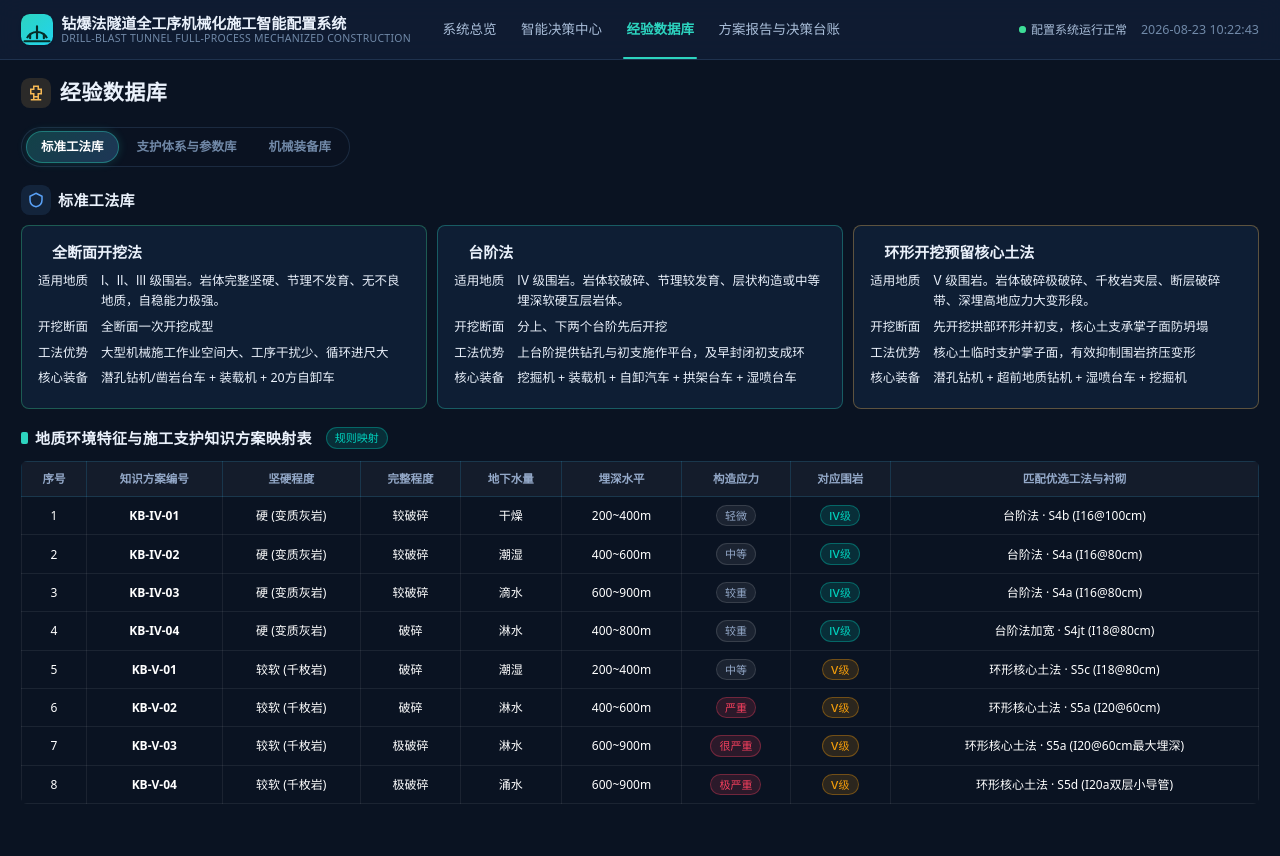
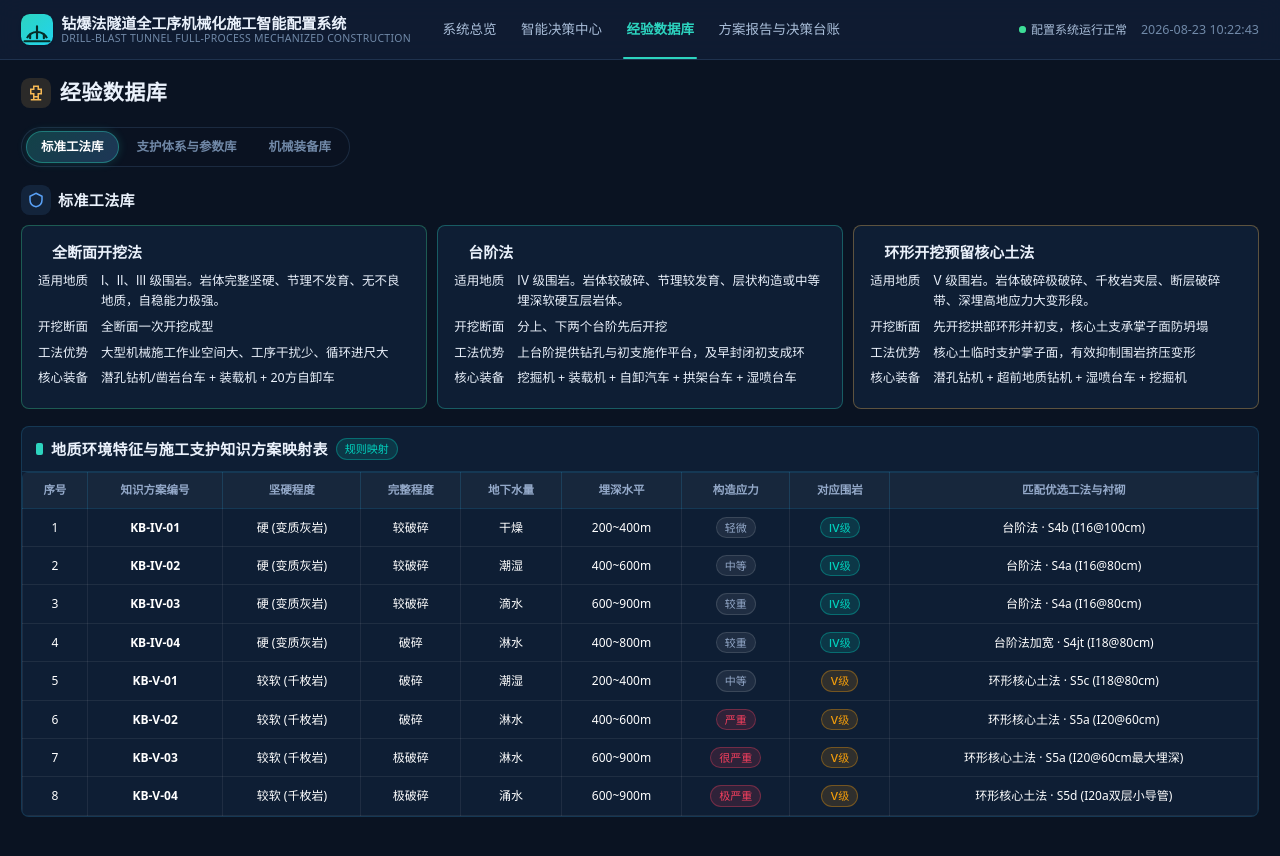
Before and after one commit to bestxu666/-, a Next.js app: page /knowledge in a window 1280 px wide. Shown: the top 856 px of the page. Built offline with nearby package versions, Linux system fonts and the light colour scheme.

Commit message:
fix(knowledge): 映射表包进 .card 卡片
Coze-Commit-Type: user
Coze-User-ID: 1923494377703431
Coze-Conversation-ID: 12500971

```diff
--- a/src/components/knowledge/mapping-table.tsx
+++ b/src/components/knowledge/mapping-table.tsx
@@ -65,11 +65,19 @@ interface MappingTableProps {
 
 export function MappingTable({ title, tag, data }: MappingTableProps) {
   return (
-    <div>
-      <div className="mb-3 flex items-center gap-2">
+    <div className="card" style={{ padding: 0, overflow: 'hidden' }}>
+      <div
+        style={{
+          padding: '10px 14px',
+          borderBottom: '1px solid rgba(56, 189, 248, 0.16)',
+          display: 'flex',
+          alignItems: 'center',
+          gap: '8px',
+        }}
+      >
         <span className="inline-block h-3.5 w-2 rounded-[2px] bg-brand" />
         <h3 className="m-0 text-[15px] font-semibold tracking-wide text-ink">{title}</h3>
-        <span className="tag tag-teal ml-2">{tag}</span>
+        <span className="tag tag-teal">{tag}</span>
       </div>
       <DataTable columns={COLUMNS} data={data} rowKey={(r) => r.code} />
     </div>
```
